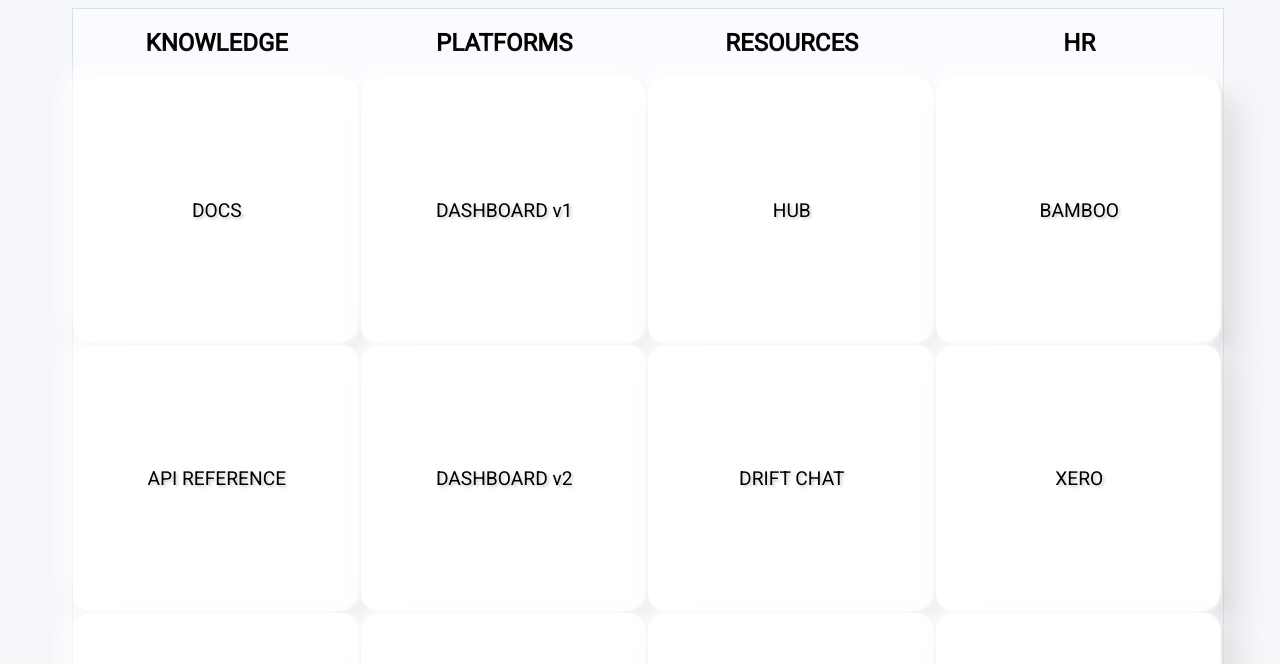
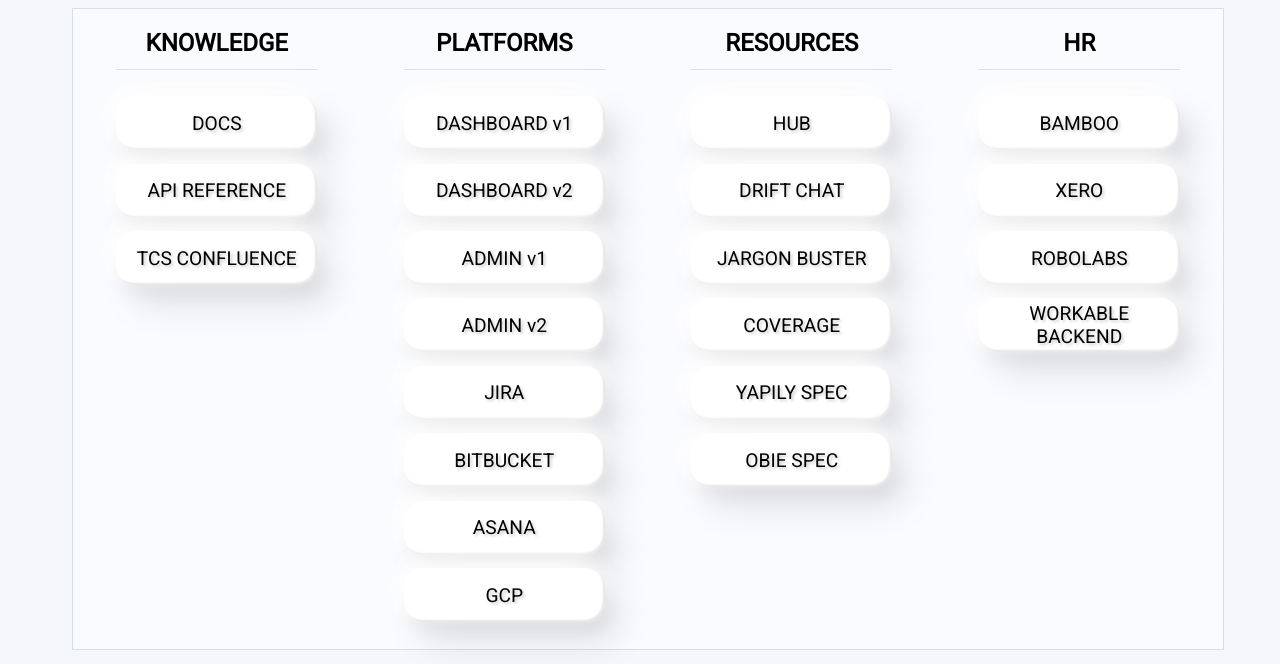
Before and after one commit to n-alonso/frontend_chrome-new-tab, a plain HTML site: page index.html in a window 1280 px wide. Shown: the part 136-800 px from the top of the page. Drawn offline with Linux system fonts and the light colour scheme.

Commit message:
refactored the entire grid and re-styled the titles

```diff
--- a/index.css
+++ b/index.css
@@ -12,7 +12,7 @@ h2 {
     text-align: center;
 }
 
-/* TITLE */
+/* HERO */
 
 header  {
     width: 90%;
@@ -40,60 +40,35 @@ header  {
 /* CONTENT LAYOUT */
 main {
     width: 90%;
-    height: 90vh;
     margin: auto;
     display: grid;
     grid-template-columns: repeat(4, 1fr);
-    grid-template-rows: repeat(10, 1fr);
-    grid-row-gap: 3%;
     justify-items: center;
     background-color: #FAFBFF;
     border: 1px solid #D6E0E9;
+    margin-bottom: 2rem;
+}
+.column {
+    display: grid;
+    width: 100%;
+    height: 80vh;
+    grid-template-rows: repeat(9, 1fr);
+    justify-items: center;
+    grid-row-gap: 3%;
     padding-bottom: 2rem;
 }
-.column1 {
-    grid-column: 1 / 2;
+.knowledge {
+    grid-column: 1 / span 1;
 }
-.column2 {
-    grid-column: 2 / 3;
+.platforms {
+    grid-column: 2 / span 1;
 }
-.column3 {
-    grid-column: 3 / 4;
+.resources {
+    grid-column: 3 / span 1;
 }
-.column4 {
-    grid-column: 4 / 5;
+.hr {
+    grid-column: 4 / span 1;
 }
-.row1 {
-    grid-row: 1 / 2;
-}
-.row2 {
-    grid-row: 2 / 3;
-}
-.row3 {
-    grid-row: 3 / 4;
-}
-.row4 {
-    grid-row: 4 / 5;
-}
-.row5 {
-    grid-row: 5 / 6;
-}
-.row6 {
-    grid-row: 6 / 7;
-}
-.row7 {
-    grid-row: 7 / 8;
-}
-.row8 {
-    grid-row: 8 / 9;
-}
-.row9 {
-    grid-row: 9 / 10;
-}
-.row10 {
-    grid-row: 10 / 11;
-}
-
 
 /* SEARCH BAR STYLES */
 form {
@@ -108,6 +83,14 @@ input {
     font-size: 1.2rem;
     background-color: #FAFBFF;
     border: 1px solid #D6E0E9;
+}
+
+/* TITLE STYLES */
+h2 {
+    display: block;
+    height: 60%;
+    width: 70%;
+    border-bottom: 1px solid #D6E0E9;
 }
 
 
```
